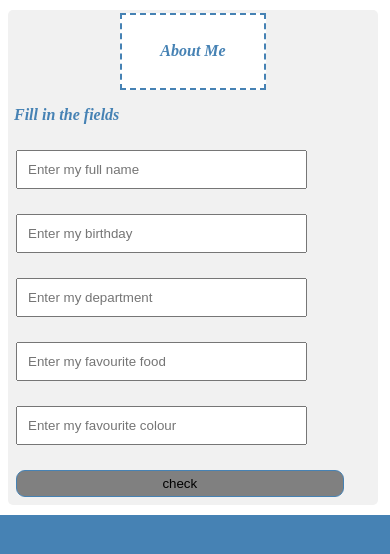
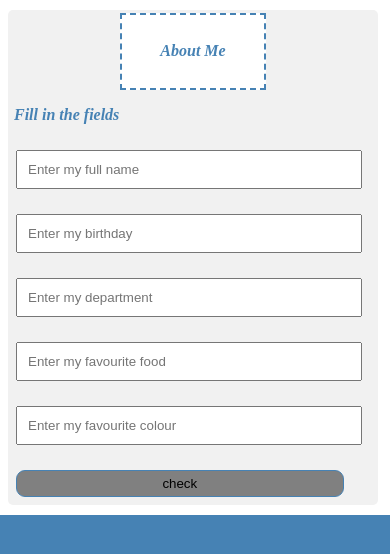
Before and after one commit to Oyindamola01/Oyindamola01, a plain HTML site: page Aboutmyself.html in a window 390 px wide. Drawn offline with Linux system fonts and the light colour scheme.

Commit message:
Update myself.css

```diff
--- a/myself.css
+++ b/myself.css
@@ -18,7 +18,7 @@ form{
 
 		input{
 			padding: 7px;
-			width: 85%;
+			width: 95%;
 			margin-bottom: 5px;
 			margin-left: 5px;
 			margin-top: 10px;
@@ -83,13 +83,13 @@ form{
 
 
 }
-@media  screen and ( max-width: 500px) {
+@media  screen and ( max-width: 400px) {
   /* For mobile phones: */
   form {
     width: 100%;
   }
   input{
-  	width: 80%;
+  	width: 95%;
   }
 
 }
```
